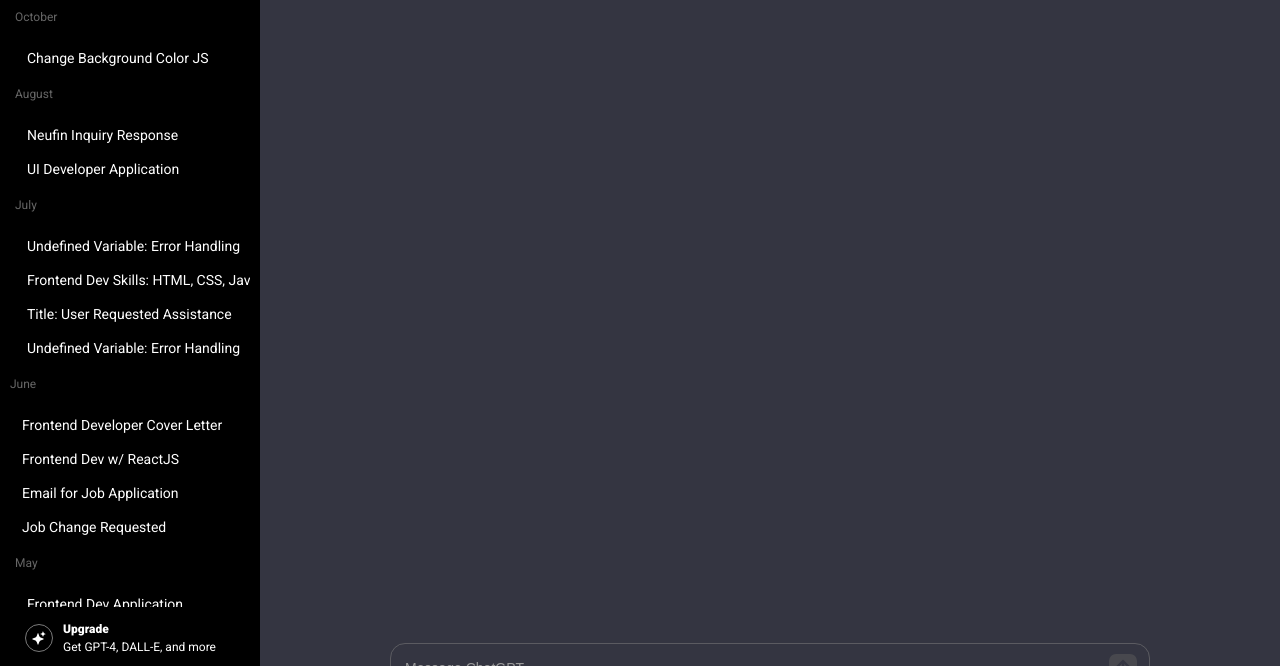
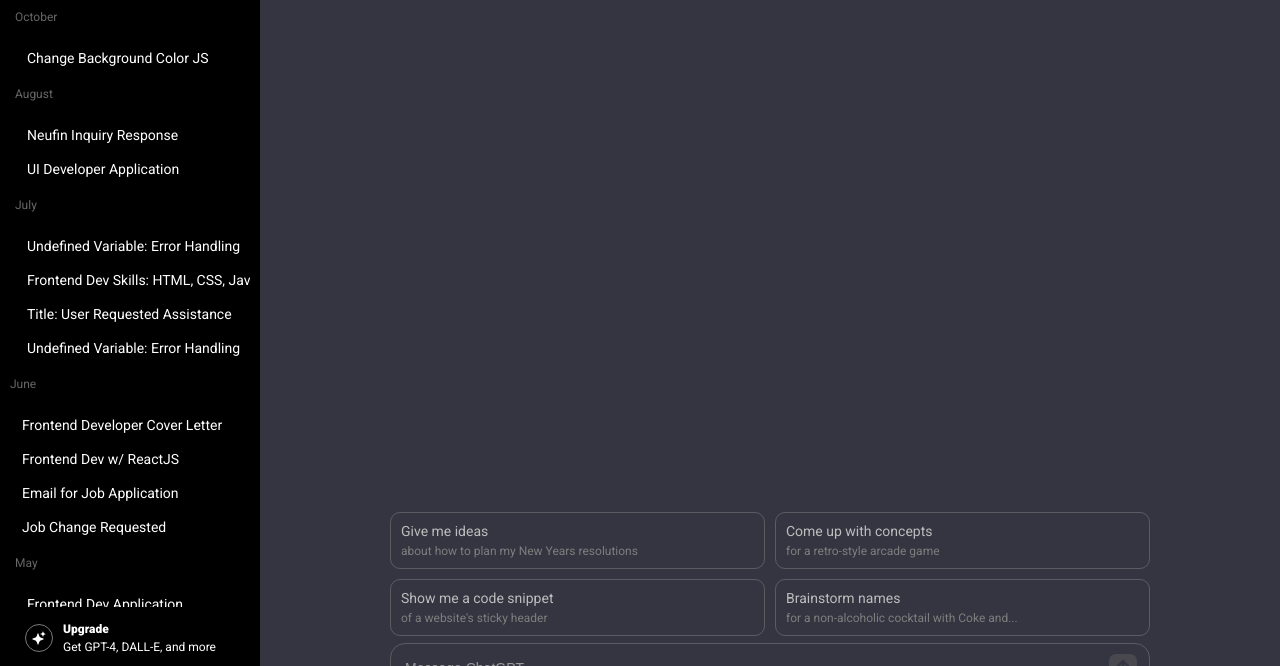
Before and after one commit to riyavishwakarma13/chatgpt-clone, a plain HTML site: page index.html in a window 1280 px wide. Shown: the part 73-739 px from the top of the page. Drawn offline with Linux system fonts and the light colour scheme.

Commit message:
suggestions doneeeeeeeeeeeee

```diff
--- a/index.html
+++ b/index.html
@@ -90,6 +90,26 @@
         </div>
         <section>
           <div class="input-position">
+            <div class="gridbox">
+              <div class="suggestions">
+                <p class="stitle">Give me ideas</p>
+                <p class="sdesc">about how to plan my New Years resolutions</p>
+              </div>
+              <div class="suggestions none">
+                <p class="stitle">Come up with concepts</p>
+                <p class="sdesc">for a retro-style arcade game</p>
+              </div>
+              <div class="suggestions">
+                <p class="stitle">Show me a code snippet</p>
+                <p class="sdesc">of a website's sticky header</p>
+              </div>
+              <div class="suggestions none">
+                <p class="stitle">Brainstorm names</p>
+                <p class="sdesc">
+                  for a non-alcoholic cocktail with Coke and...
+                </p>
+              </div>
+            </div>
             <div class="input-div">
               <input type="text" placeholder="Message ChatGPT..." />
               <img
--- a/style.css
+++ b/style.css
@@ -275,6 +275,35 @@ main {
   text-align: center;
 }
 
+.suggestions {
+  border: 1px solid rgba(122, 122, 122, 0.555);
+  border-radius: 10px;
+  padding: 5px 10px;
+  width: 100%;
+}
+
+.gridbox {
+  display: grid;
+  grid-template-columns: repeat(2, 1fr);
+  gap: 10px;
+  max-width: 760px;
+  width: 100%;
+}
+
+.stitle {
+  font-size: 14px;
+  color: rgb(189, 189, 189);
+  margin: 0;
+  padding-top: 5px;
+}
+
+.sdesc {
+  font-size: 12px;
+  color: rgb(126, 126, 126);
+  margin: 0;
+  padding: 5px 0;
+}
+
 @media screen and (max-width: 768px) {
   .main-div {
     flex-direction: column;
@@ -301,4 +330,14 @@ main {
   .heading {
     margin-top: 38px;
   }
+  .none {
+    display: none;
+  }
 }
+
+@media screen and (max-width: 500px) {
+  .gridbox {
+    display: grid;
+    grid-template-columns: repeat(1, 1fr);
+  }
+}
```
